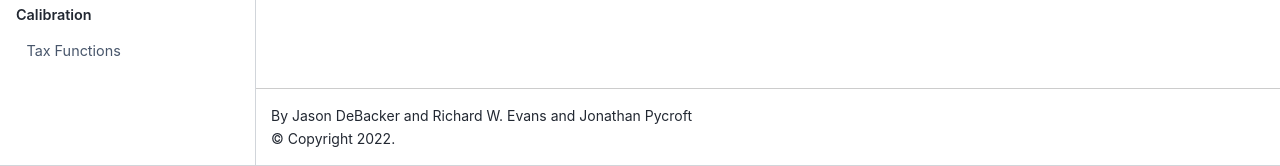
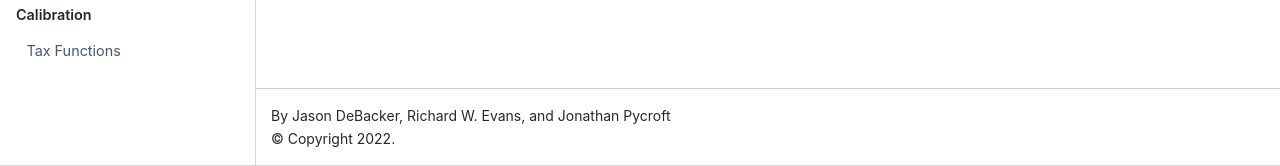
Before and after one commit to PSLmodels/OG-UK, a Jupyter Book: the page built from docs/book/content/api/public_api.rst, in a window 1280 px wide. Shown: the part 734-900 px from the top of the page. Built offline with Jupyter Book 1.0.4 settings and Sphinx 7.4.7 and the Sphinx Book theme 1.1.4, drawn with Linux system fonts in a browser that asks for light colours.

Commit message:
Updated author commas in _config.yml

```diff
--- a/docs/book/_config.yml
+++ b/docs/book/_config.yml
@@ -1,7 +1,7 @@
 ####################################################
 # Book settings
 title                    : OG-UK-Calibration
-author                   : Jason DeBacker and Richard W. Evans and Jonathan Pycroft
+author                   : Jason DeBacker, Richard W. Evans, and Jonathan Pycroft
 copyright                : '2022'
 logo                     : '..//OG-UK_logo.png'
 
```
